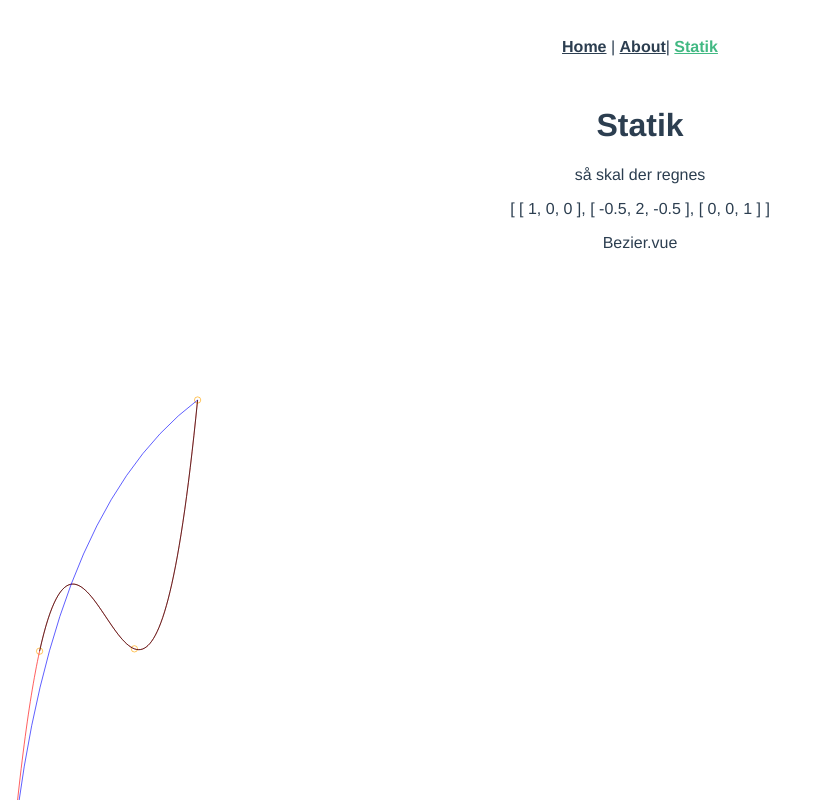
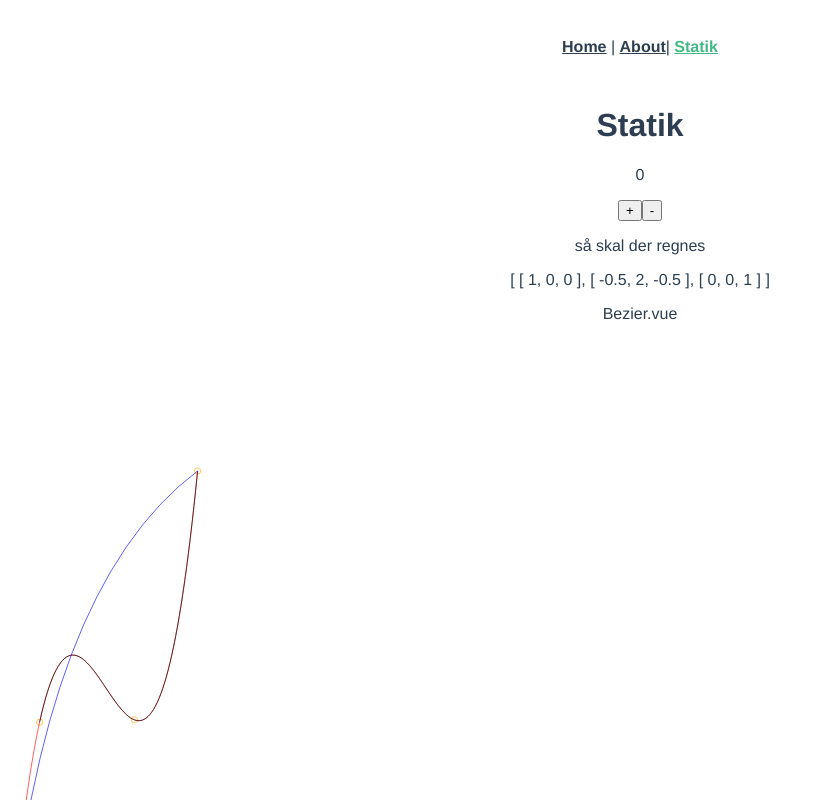
Before and after one commit to martinbro/pwa-statik-projekt, a Vue app: page /#/statik in a window 1280 px wide. Shown: the top 800 px of the page, without its empty margins (0-815 px from the left). Built offline with nearby package versions, Linux system fonts and the light colour scheme.

Commit message:
Store test

```diff
--- a/src/components/Bezier.vue
+++ b/src/components/Bezier.vue
@@ -3,7 +3,7 @@
       <p>Bezier.vue</p>
       <svg  viewBox="0 -100 200 100" preserveAspectRatio="none">
 
-            <circle v-for="(q,index) in Q" v-bind:cx="Q[index][0]" v-bind:cy="-q[1]" r="0.5" stroke="orange" stroke-width="0.1" fill="none"></circle>
+            <circle v-for="q in Q" :cx="q[0]" :cy="-q[1]" r="0.5" stroke="orange" stroke-width="0.1" fill="none" />
 
         <path  :d = "cubicBezier(Q)" fill="none" stroke="red" stroke-width="0.1" />
         <path  :d = "cubicBezierLiniesegment(Qlin)" fill="none" stroke="black" stroke-width="0.1" />
@@ -111,8 +111,6 @@ export default {
         const kurve1 = `M ${p[0][0]},${-1*p[0][1]} C${p1x},${-1*p1y} ${p2x},${-1*p2y} ${p[1][0]},${-1*p[1][1]} `
 
         return kurve1
-
-
       },
   }
 
--- a/src/store.js
+++ b/src/store.js
@@ -1,13 +1,24 @@
 import Vue from 'vue'
 import Vuex from 'vuex'
+//Vuex requires Promise. If your supporting browsers do not implement Promise (e.g. IE), you can use a polyfill library, such as es6-promise
+//npm install es6-promise --save # NPM
+//Furthermore, add the below line into anywhere in your code before using Vuex:
+import 'es6-promise/auto'
 
 Vue.use(Vuex)
 
 export default new Vuex.Store({
   state: {
-
+    count:0,
+    punktlast:[],
   },
   mutations: {
+    increment: state => state.count++,
+    decrement: state => state.count--,
+
+    addPunktlast(state,obj) {
+      state.punktlast.push(obj)
+    }
 
   },
   actions: {
--- a/src/views/About.vue
+++ b/src/views/About.vue
@@ -1,5 +1,5 @@
 <template>
   <div class="about">
-    <h1>This is an about page</h1>
+<h1>This is an about page</h1>
   </div>
 </template>
--- a/src/views/Statik.vue
+++ b/src/views/Statik.vue
@@ -1,6 +1,11 @@
 <template>
   <div class="statik">
     <h1>Statik</h1>
+    <p>{{ count }}</p>
+  <p>
+    <button @click="increment">+</button>
+    <button @click="decrement">-</button>
+  </p>
     <p>så skal der regnes</p>
     <p>{{val()}}</p>
     <bezier></bezier>
@@ -9,20 +14,33 @@
 
 <script>
 // @ is an alias to /src
-import bezier from '@/components/Bezier.vue'
-import * as math from 'mathjs'
+import bezier from "@/components/Bezier.vue";
+import store from "@/store";
+
+import * as math from "mathjs";
 
 export default {
-  name: 'statik',
+  name: "statik",
   components: {
-    bezier,
+    bezier
   },
   data: function() {
-      return {
-
+    return {};
+  },
+  computed: {
+    count () {
+	    return store.state.count
     }
   },
-  methods:{
+  methods: {
+    increment () {
+      store.commit('increment')
+      store.commit('addPunktlast',{navn:"F1",val:10,x:3})
+
+    },
+    decrement () {
+    	store.commit('decrement')
+    },
     val: function() {
       //   const t1 = 0
       //   const t2 = 1/3
@@ -75,21 +93,12 @@ export default {
       //     [ 1/3, -1.5, 3, -5/6],
       //     [ 0, 0, 0, 1 ]
       // ]
-        const A = [
-            [ 1, 0, 0],
-            [ -0.5, 2, -0.5],
-            [ 0, 0, 1 ]
-        ]
+      const A = [[1, 0, 0], [-0.5, 2, -0.5], [0, 0, 1]];
 
-        const Q =[
-            [0,0],
-            [10,38.51851852],
-            [20,41.48148148],
-            [30,80]
-        ]
+      const Q = [[0, 0], [10, 38.51851852], [20, 41.48148148], [30, 80]];
 
-        return A
+      return A;
     }
-  },
   }
+};
 </script>
```
Also changed, not shown: 1 other file (tests, documents, lock files or other folders). Lines whose indentation alone changed are shown as unchanged.
